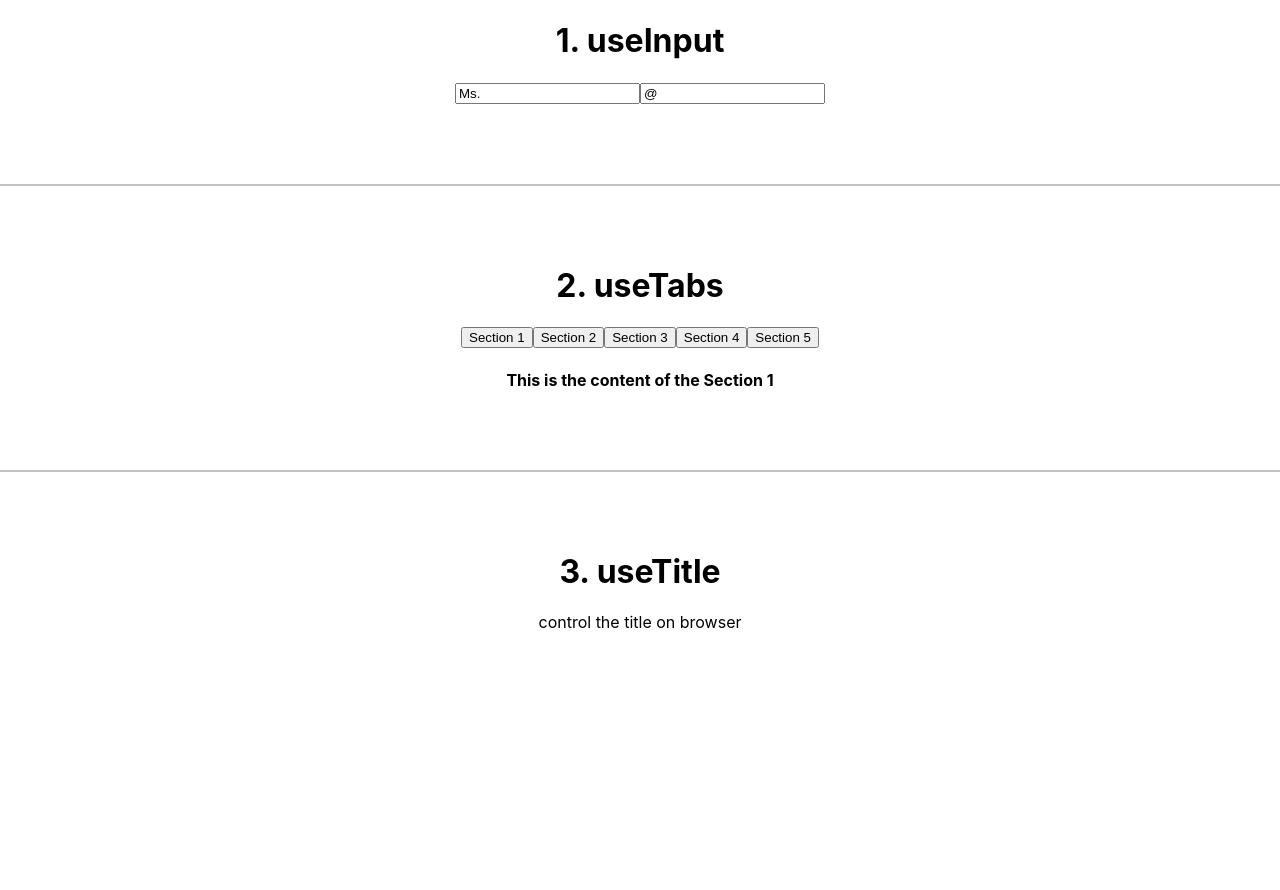
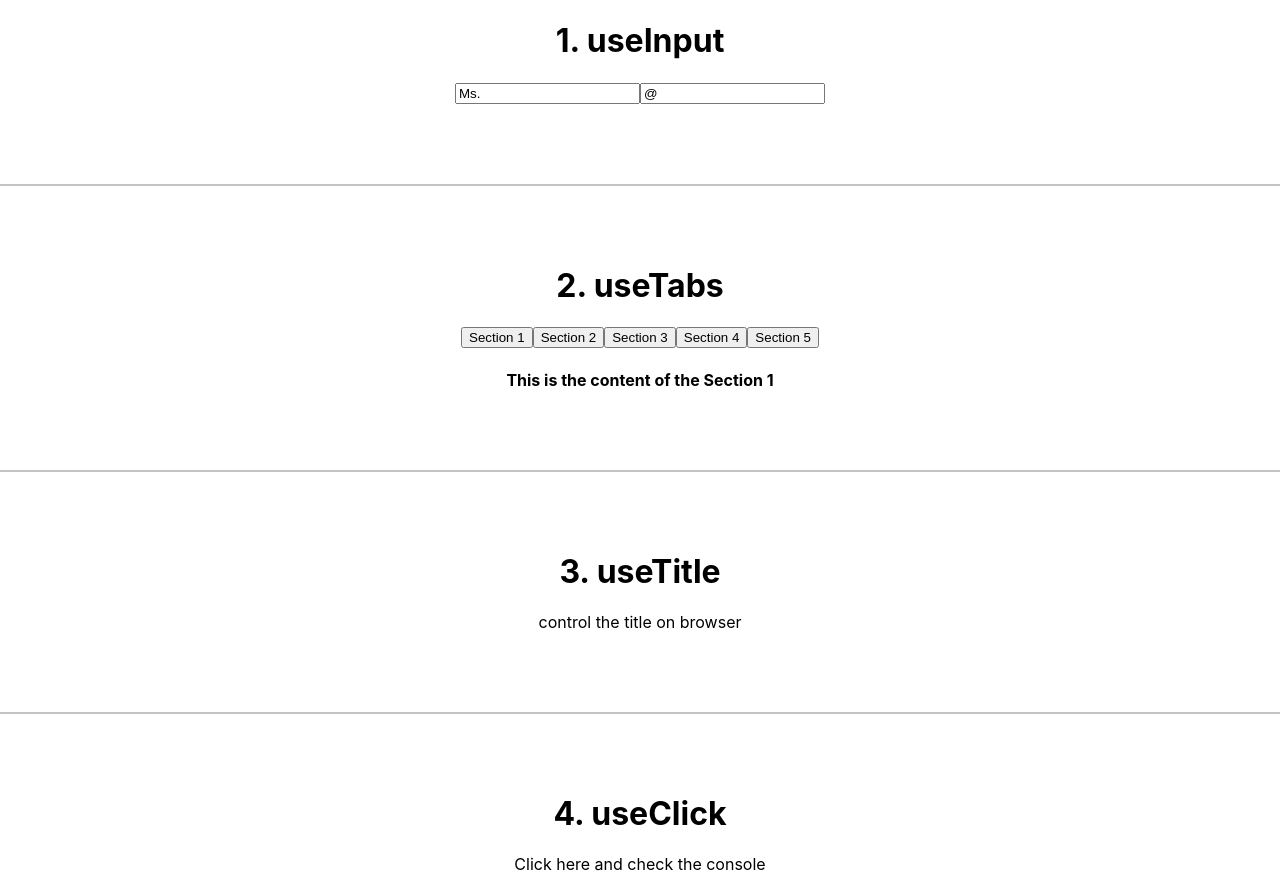
Before and after one commit to aurora-yn/react-hooks, a React (Create React App) app: page / in a window 1280 px wide. Before the commit the page ends 800 px from the top, so only its background shows below. Built offline with nearby package versions, Linux system fonts and the light colour scheme.

Commit message:
04. useClick

```diff
--- a/public/index.html
+++ b/public/index.html
@@ -9,12 +9,10 @@
       name="description"
       content="Web site created using create-react-app"
     />
-    <link rel="apple-touch-icon" href="%PUBLIC_URL%/logo192.png" />
     <!--
       manifest.json provides metadata used when your web app is installed on a
       user's mobile device or desktop. See https://developers.google.com/web/fundamentals/web-app-manifest/
     -->
-    <link rel="manifest" href="%PUBLIC_URL%/manifest.json" />
     <!--
       Notice the use of %PUBLIC_URL% in the tags above.
       It will be replaced with the URL of the `public` folder during the build.
--- a/src/App.js
+++ b/src/App.js
@@ -4,6 +4,7 @@ import './App.css';
 import UseInput from './components/useInput'
 import UseTabs from './components/useTabs'
 import UseTitle from './components/useTitle'
+import UseClick from './components/useClick'
 
 
 
@@ -16,6 +17,8 @@ function App() {
       <UseTabs />
       <hr />
       <UseTitle />
+      <hr />
+      <UseClick />
     </div>
   );
 }
--- /dev/null
+++ b/src/components/useClick.js
@@ -0,0 +1,30 @@
+import React, { useRef, useEffect } from "react";
+
+const useClick = onClick => {
+  const element = useRef(); // this reference connects to all
+  useEffect(() => {
+    // componentDidMount
+    if (element.current) {
+      element.current.addEventListener("click", onClick);
+    }
+    // componentWillUnmount
+    return () => {
+      if (element.current) {
+        element.current.removeEventListener("click", onClick);
+      }
+    };
+  });
+  return element;
+};
+
+export default function UseClick() {
+  const checkConsole = () => console.log("hello, it's from useClick");
+  const title = useClick(checkConsole);
+
+  return (
+    <div>
+      <h1>4. useClick</h1>
+      <p ref={title}>Click here and check the console</p>
+    </div>
+  );
+}
--- a/src/components/useTabs.js
+++ b/src/components/useTabs.js
@@ -38,7 +38,7 @@ export default function UseTabs() {
     <div>
       <h1>2. useTabs</h1>
       {content.map((section, index) => (
-        <button onClick={() => changeItem(index)}>{section.tab}</button>
+        <button key={index} onClick={() => changeItem(index)}>{section.tab}</button>
       ))}
       <h4>{currentItem.content}</h4>
     </div>
```
Also changed, not shown: 1 other file (tests, documents, lock files or other folders).
